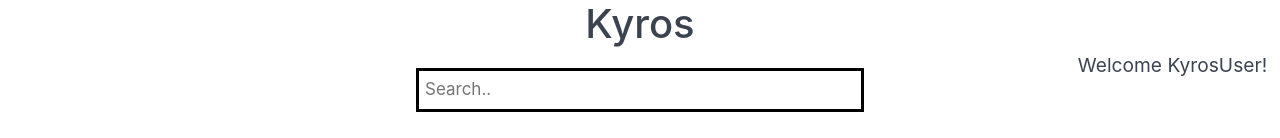
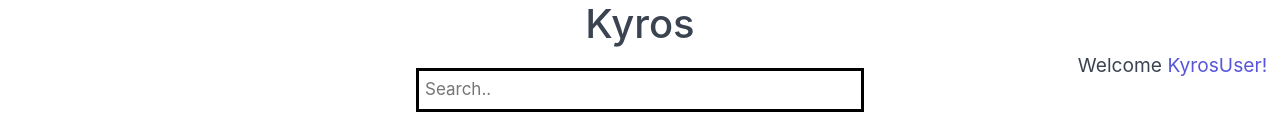
Before and after one commit to luis815/Hope2Finish, a Vue app in the folder front_end/: page /home in a window 1280 px wide. Shown: the top 138 px of the page. Built offline with nearby package versions, Linux system fonts and the light colour scheme; grey boxes are pictures that could not be loaded.

Commit message:
Added link from home to profile
The KyrosUser text now links to profile

```diff
--- a/front_end/src/views/Home.vue
+++ b/front_end/src/views/Home.vue
@@ -7,7 +7,7 @@
         <input type="text" placeholder="Search..">
     </div>
         <div class = "rightnav">
-            Welcome KyrosUser!
+            Welcome <router-link to="/profile">KyrosUser!</router-link>
         </div>
     <div class="leftcolDiv">
         <div class="YTvid">
@@ -33,7 +33,7 @@
 
 <script>
     export default {
-        name: "Kyros Home"
+        name: "Home"
     }
 </script>
 
```
